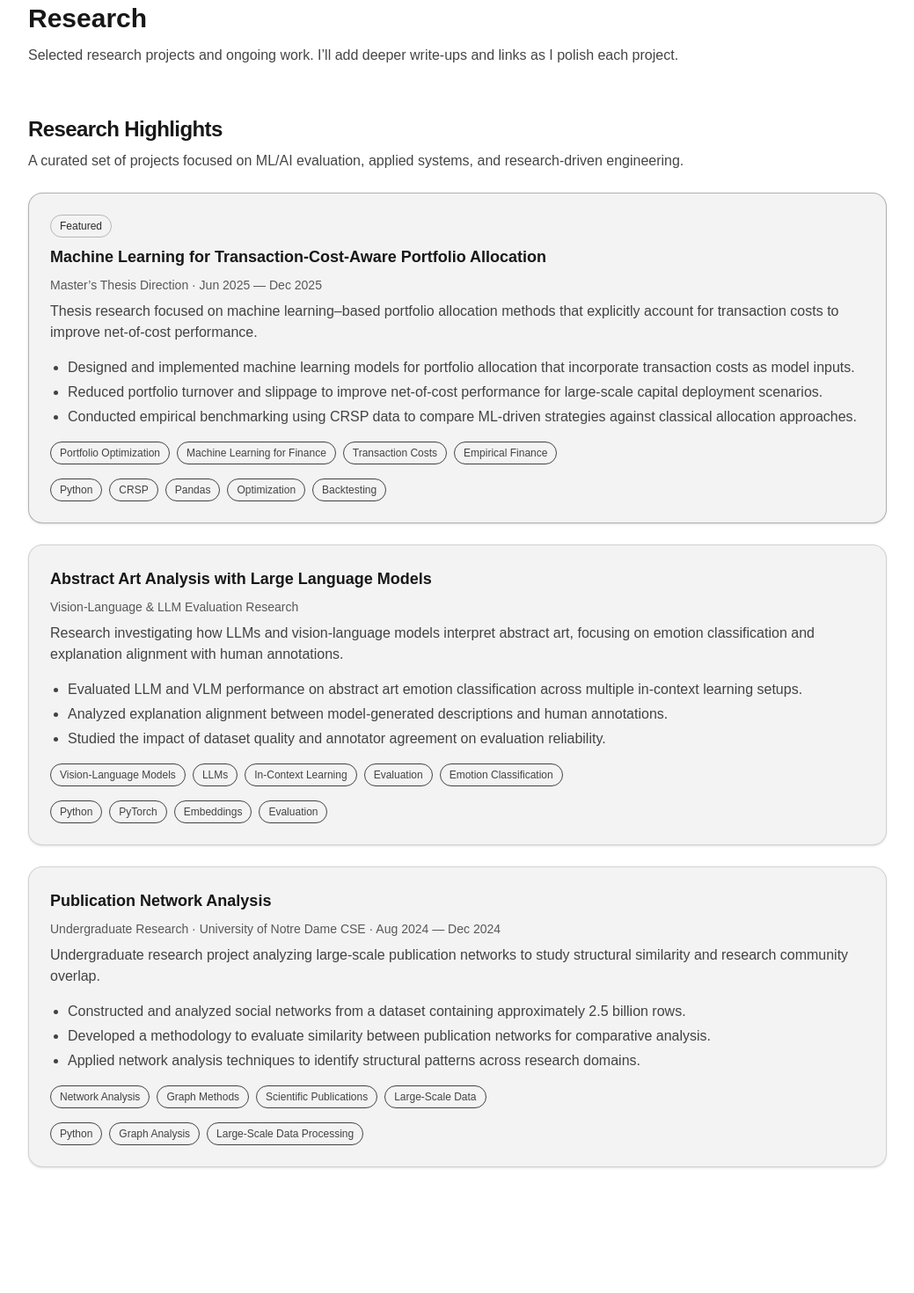
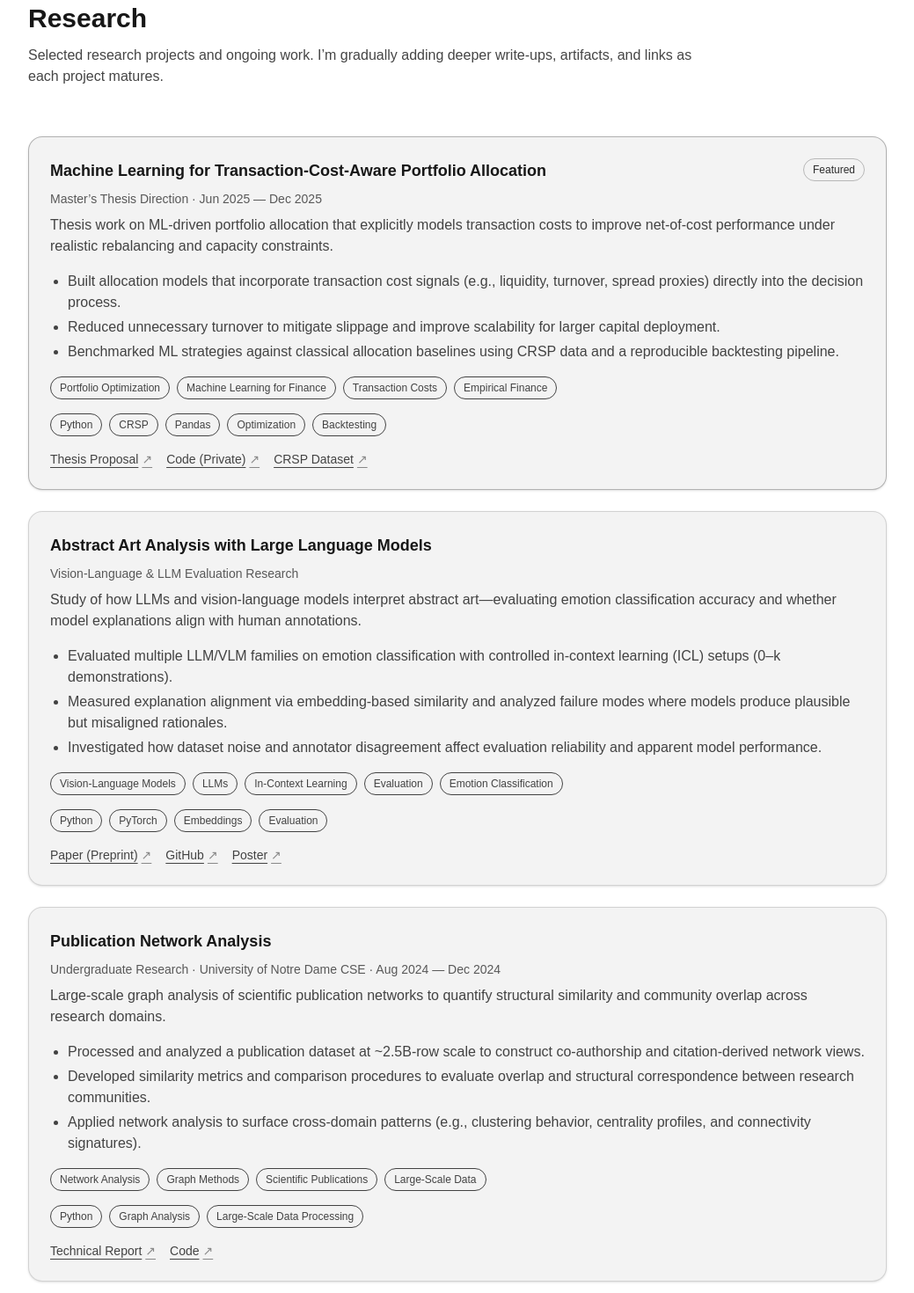
Before and after one commit to Thomas-Lohman/Personal-Website, a Next.js app: page /research in a window 1280 px wide. Shown: the part 100-1570 px from the top of the page at 88% size, without its empty margins (120-1159 px from the left). Before the commit the page ends 1467 px from the top, so only its background shows below. Built offline with nearby package versions, Linux system fonts and the light colour scheme.

Commit message:
Updating research page and research components

```diff
--- a/app/research/page.tsx
+++ b/app/research/page.tsx
@@ -1,19 +1,17 @@
-import SectionHeader from "../../components/work/SectionHeader";
 import ResearchCard from "../../components/research/ResearchCard";
 import type { ResearchItem } from "../../components/research/types";
 
 export default function ResearchPage() {
-  // Replace placeholders with your real research entries
   const research: ResearchItem[] = [
     {
       title: "Machine Learning for Transaction-Cost-Aware Portfolio Allocation",
       subtitle: "Master’s Thesis Direction · Jun 2025 — Dec 2025",
       description:
-      "Thesis research focused on machine learning–based portfolio allocation methods that explicitly account for transaction costs to improve net-of-cost performance.",
+        "Thesis work on ML-driven portfolio allocation that explicitly models transaction costs to improve net-of-cost performance under realistic rebalancing and capacity constraints.",
       bullets: [
-      "Designed and implemented machine learning models for portfolio allocation that incorporate transaction costs as model inputs.",
-      "Reduced portfolio turnover and slippage to improve net-of-cost performance for large-scale capital deployment scenarios.",
-      "Conducted empirical benchmarking using CRSP data to compare ML-driven strategies against classical allocation approaches.",
+        "Built allocation models that incorporate transaction cost signals (e.g., liquidity, turnover, spread proxies) directly into the decision process.",
+        "Reduced unnecessary turnover to mitigate slippage and improve scalability for larger capital deployment.",
+        "Benchmarked ML strategies against classical allocation baselines using CRSP data and a reproducible backtesting pipeline.",
       ],
       topics: [
         "Portfolio Optimization",
@@ -22,17 +20,22 @@ export default function ResearchPage() {
         "Empirical Finance",
       ],
       tech: ["Python", "CRSP", "Pandas", "Optimization", "Backtesting"],
+      links: [
+        { label: "Thesis Proposal", href: "https://example.com/thesis-proposal.pdf" },
+        { label: "Code (Private)", href: "https://github.com/username/thesis-repo" },
+        { label: "CRSP Dataset", href: "https://www.crsp.org/" },
+      ],
       featured: true,
     },
     {
       title: "Abstract Art Analysis with Large Language Models",
       subtitle: "Vision-Language & LLM Evaluation Research",
       description:
-      "Research investigating how LLMs and vision-language models interpret abstract art, focusing on emotion classification and explanation alignment with human annotations.",
+        "Study of how LLMs and vision-language models interpret abstract art—evaluating emotion classification accuracy and whether model explanations align with human annotations.",
       bullets: [
-      "Evaluated LLM and VLM performance on abstract art emotion classification across multiple in-context learning setups.",
-      "Analyzed explanation alignment between model-generated descriptions and human annotations.",
-      "Studied the impact of dataset quality and annotator agreement on evaluation reliability.",
+        "Evaluated multiple LLM/VLM families on emotion classification with controlled in-context learning (ICL) setups (0–k demonstrations).",
+        "Measured explanation alignment via embedding-based similarity and analyzed failure modes where models produce plausible but misaligned rationales.",
+        "Investigated how dataset noise and annotator disagreement affect evaluation reliability and apparent model performance.",
       ],
       topics: [
         "Vision-Language Models",
@@ -42,16 +45,22 @@ export default function ResearchPage() {
         "Emotion Classification",
       ],
       tech: ["Python", "PyTorch", "Embeddings", "Evaluation"],
+      links: [
+        { label: "Paper (Preprint)", href: "https://arxiv.org/abs/xxxx.xxxxx" },
+        { label: "GitHub", href: "https://github.com/username/abstract-art-llm" },
+        { label: "Poster", href: "https://example.com/poster.pdf" },
+      ],
     },
     {
       title: "Publication Network Analysis",
-    subtitle: "Undergraduate Research · University of Notre Dame CSE · Aug 2024 — Dec 2024",
+      subtitle:
+        "Undergraduate Research · University of Notre Dame CSE · Aug 2024 — Dec 2024",
       description:
-      "Undergraduate research project analyzing large-scale publication networks to study structural similarity and research community overlap.",
+        "Large-scale graph analysis of scientific publication networks to quantify structural similarity and community overlap across research domains.",
       bullets: [
-      "Constructed and analyzed social networks from a dataset containing approximately 2.5 billion rows.",
-      "Developed a methodology to evaluate similarity between publication networks for comparative analysis.",
-      "Applied network analysis techniques to identify structural patterns across research domains.",
+        "Processed and analyzed a publication dataset at ~2.5B-row scale to construct co-authorship and citation-derived network views.",
+        "Developed similarity metrics and comparison procedures to evaluate overlap and structural correspondence between research communities.",
+        "Applied network analysis to surface cross-domain patterns (e.g., clustering behavior, centrality profiles, and connectivity signatures).",
       ],
       topics: [
         "Network Analysis",
@@ -60,6 +69,10 @@ export default function ResearchPage() {
         "Large-Scale Data",
       ],
       tech: ["Python", "Graph Analysis", "Large-Scale Data Processing"],
+      links: [
+        { label: "Technical Report", href: "https://example.com/report.pdf" },
+        { label: "Code", href: "https://github.com/username/pub-network-analysis" },
+      ],
     },
   ];
 
@@ -67,25 +80,17 @@ export default function ResearchPage() {
     <section className="space-y-14">
       <header className="space-y-3">
         <h1 className="text-3xl font-bold">Research</h1>
-        <p className="opacity-80 max-w-3xl">
-          Selected research projects and ongoing work. I’ll add deeper write-ups and
-          links as I polish each project.
+        <p className="max-w-3xl opacity-80">
+          Selected research projects and ongoing work. I’m gradually adding deeper
+          write-ups, artifacts, and links as each project matures.
         </p>
       </header>
 
-      <section className="space-y-6">
-        <SectionHeader
-          title="Research Highlights"
-          subtitle="A curated set of projects focused on ML/AI evaluation, applied systems, and research-driven engineering."
-        />
-
-        {/* One-per-row tiles (same as your updated Work preference) */}
       <div className="grid gap-6">
         {research.map((r) => (
           <ResearchCard key={r.title} item={r} />
         ))}
       </div>
     </section>
-    </section>
   );
 }
--- a/components/research/ResearchCard.tsx
+++ b/components/research/ResearchCard.tsx
@@ -6,9 +6,11 @@ export default function ResearchCard({ item }: { item: ResearchItem }) {
   return (
     <Card featured={item.featured}>
       <div className="space-y-2">
-        {item.featured ? <Badge text="Featured" /> : null}
-
-        <h3 className="text-lg font-semibold">{item.title}</h3>
+        {/* Title row with right-aligned badge */}
+        <div className="flex items-start justify-between gap-4">
+          <h3 className="text-lg font-semibold">{item.title}</h3>
+          {item.featured ? <Badge text="Featured" /> : null}
+        </div>
 
         {item.subtitle ? (
           <div className="text-sm opacity-70">{item.subtitle}</div>
@@ -29,16 +31,17 @@ export default function ResearchCard({ item }: { item: ResearchItem }) {
       {item.tech?.length ? <TagRow tags={item.tech} /> : null}
 
       {item.links?.length ? (
-        <div className="mt-4 flex flex-wrap gap-3 text-sm">
-          {item.links.map((l) => (
+        <div className="mt-4 flex flex-wrap gap-x-4 gap-y-2 text-sm">
+          {item.links.map((link) => (
             <a
-              key={l.href}
-              href={l.href}
-              className="underline underline-offset-4 opacity-90 hover:opacity-100"
+              key={link.href}
+              href={link.href}
               target="_blank"
               rel="noreferrer"
+              className="inline-flex items-center gap-1 underline underline-offset-4 opacity-80 hover:opacity-100"
             >
-              {l.label}
+              {link.label}
+              <span className="opacity-60">↗</span>
             </a>
           ))}
         </div>
--- a/components/research/types.ts
+++ b/components/research/types.ts
@@ -1,4 +1,7 @@
-export type ResearchLink = { label: string; href: string };
+export type ResearchLink = {
+  label: string;
+  href: string;
+};
 
 export type ResearchItem = {
   title: string;
```
Lines whose indentation alone changed are shown as unchanged.
